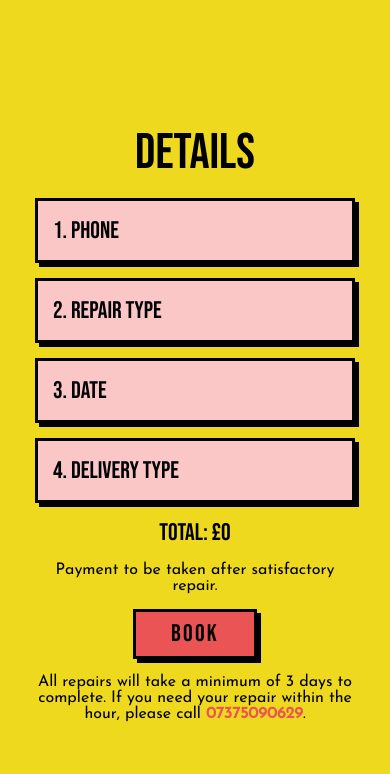
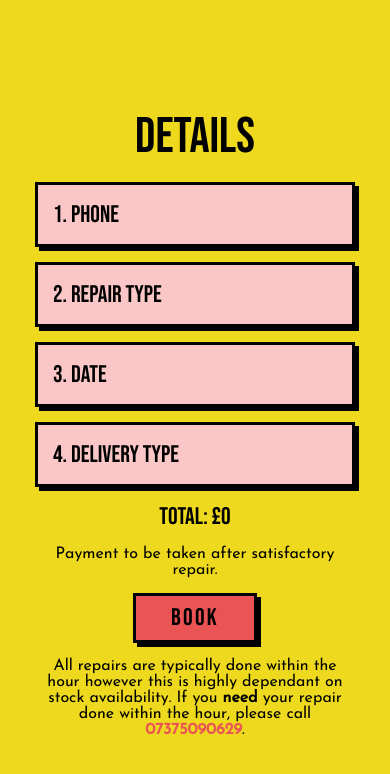
Before and after one commit to bacon1097/phone-repair-booker, a Next.js app: page /book-repair in a window 390 px wide. Shown: the top 774 px of the page. Built offline with nearby package versions, Linux system fonts and the light colour scheme.

Commit message:
more animations, updated message, clear repair type on phone change, booking date spacing

```diff
--- a/components/DateTimePicker/index.tsx
+++ b/components/DateTimePicker/index.tsx
@@ -3,7 +3,11 @@ import clsx from "clsx";
 import { collection, getDocs, query, where } from "firebase/firestore";
 import React, { useCallback, useEffect, useState } from "react";
 import { db } from "../../firebase";
-import { AVAILABLE_END_TIME, AVAILABLE_START_TIME } from "../../globals";
+import {
+  AVAILABLE_END_TIME,
+  AVAILABLE_START_TIME,
+  BOOKING_SPACING
+} from "../../globals";
 import { RepairSelection } from "../../pages/book-repair";
 import Button from "../Button";
 import StyledContainer from "../StyledContainer";
@@ -143,7 +147,7 @@ const DateTimePicker: React.FC<DateTimePickerProps> = ({
             hideDays={
               // If current month then hide all days up to the current date
               focussedDate.getMonth() === new Date().getMonth()
-                ? new Date().getDate()
+                ? new Date().getDate() - 1 + BOOKING_SPACING
                 : 0
             }
           />
@@ -229,7 +233,8 @@ const MonthDays = ({
   hideDays,
   onSelect = () => {},
 }: MonthDaysProps): JSX.Element => {
-  const days = new Array(dayCount - hideDays).fill(0);
+  const days =
+    dayCount - hideDays >= 0 ? new Array(dayCount - hideDays).fill(0) : [];
 
   return (
     <div className={styles.MonthDays}>
--- a/globals.tsx
+++ b/globals.tsx
@@ -12,13 +12,19 @@ export const REPAIR_TYPES = [
   "front camera",
 ] as const;
 
+// Charge for pick up in £
 export const PICK_UP_CHARGE = 10;
 
+// Max pick up distance in KM
 export const MAX_PICK_UP_DISTANCE_KM = 10;
 
-// Keep in 24-hour format
+// NOTE: Keep in 24-hour format
+// Available times for booking repairs
 export const AVAILABLE_START_TIME = "09:00";
 export const AVAILABLE_END_TIME = "18:00";
+
+// Minimum days until booking is available
+export const BOOKING_SPACING = 3;
 
 export const PHONE_PRICING: PhonePricingMapping = {
   "iPhone 6": {
--- a/pages/book-repair/index.tsx
+++ b/pages/book-repair/index.tsx
@@ -169,18 +169,21 @@ const BookRepair = (): JSX.Element => {
   const getModal = useCallback((): JSX.Element => {
     switch (modal) {
       case "phone":
+        const copyPhoneArray = [...PHONE_MODELS];
+        copyPhoneArray.reverse();
+
         return (
           <Modal className={styles.modal} onClose={closeModal}>
             <Title>1. Phone</Title>
             <ListPicker
-              options={PHONE_MODELS.reverse().map((model) => ({
+              options={copyPhoneArray.map((model) => ({
                 key: model,
                 text: model,
                 value: model,
               }))}
               className={styles.modalContent}
               onSelection={(phone) => {
-                setSelection((cur) => ({ ...cur, phone }));
+                setSelection((cur) => ({ ...cur, phone, repairType: "" }));
                 closeModal();
               }}
             />
@@ -411,8 +414,9 @@ const BookRepair = (): JSX.Element => {
           Book
         </Button>
         <Caption className={styles.caption}>
-          All repairs will take a minimum of 3 days to complete. If you need
-          your repair within the hour, please call{" "}
+          All repairs are typically done within the hour however this is highly
+          dependant on stock availability. If you <b>need</b> your repair done
+          within the hour, please call{" "}
           <b
             style={{
               color: "#EA5454",
--- a/styles/_variables.scss
+++ b/styles/_variables.scss
@@ -1,5 +1,5 @@
 // Fonts
-$title-font: "Bebas Neue", cursive;
+$title-font: "Bebas Neue", sans-serif;
 $caption-font: "Josefin Sans", sans-serif;
 
 // Spacing
```
Also changed, not shown: pages/success/index.tsx (+17 -1 lines).
